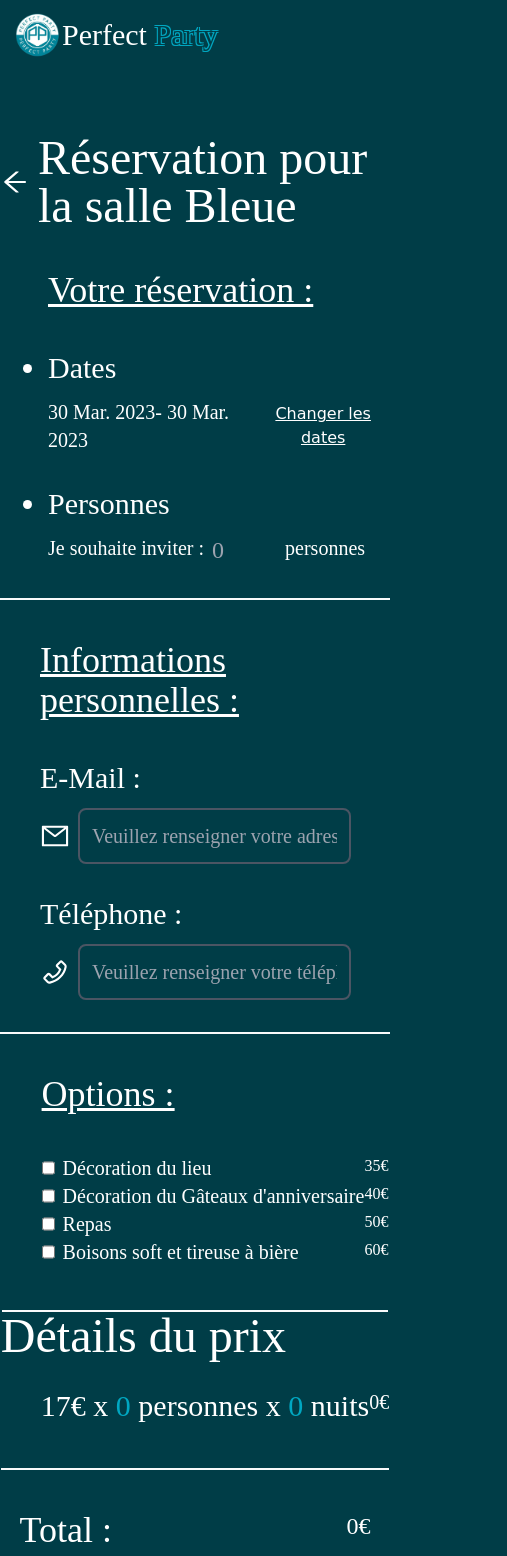
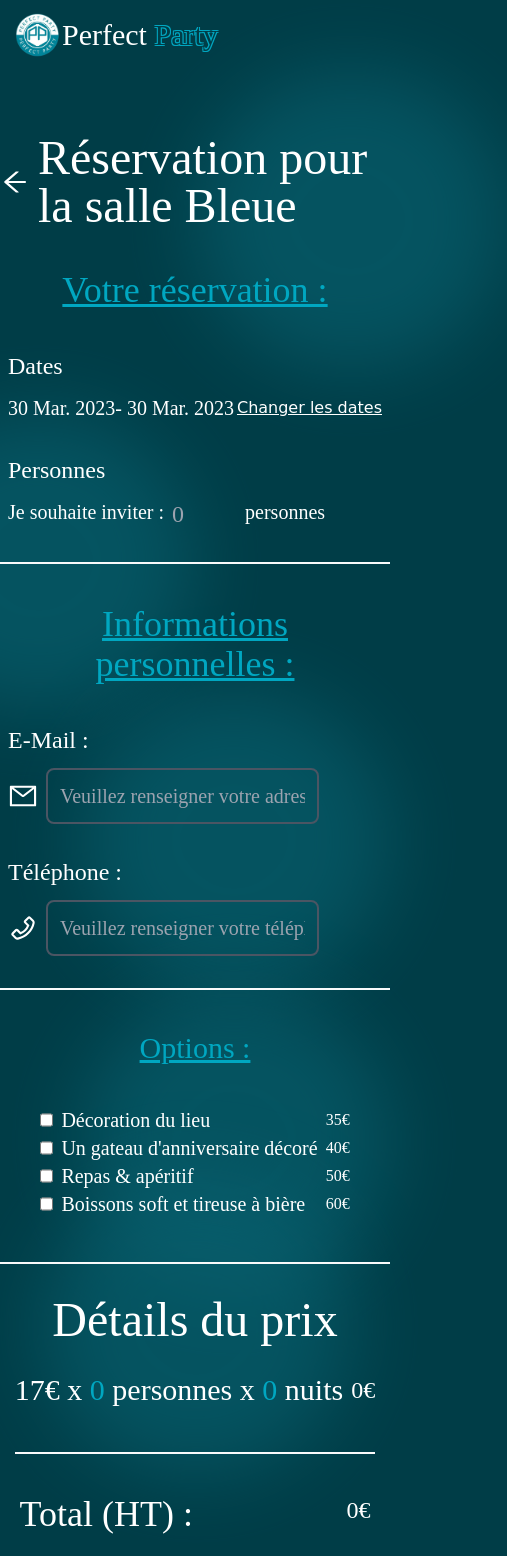
Before and after one commit to Moumouuu/perfect-party, a Next.js app: page /reservation/blue in a window 390 px wide. Shown: the top 1556 px of the page, 507 px wide, since content can reach past the window. Built offline with nearby package versions, Linux system fonts and the light colour scheme; a web font is replaced by a local one.

Commit message:
Fix: Mise à jour du responsive + correctif de certain détails

```diff
--- a/app/Components/layout/Header.js
+++ b/app/Components/layout/Header.js
@@ -1,12 +1,13 @@
 import React from 'react';
 import Image from "next/image";
+import Link from "next/link";
 
 const Header = () => {
     return (
-        <div className={"flex items-center p-3"}>
+        <Link href={"/"} className={"flex items-center p-3"}>
             <Image src="/assets/images/PerfectPartyLogo.png" alt="Logo of PerfectParty" width={50} height={50} />
             <h1 className={"text-3xl text-white"}>Perfect <span className={"outline pr-2 text-[#003D47]"}>Party</span></h1>
-        </div>
+        </Link>
     );
 };
 
--- a/app/Components/room/ButtonBuy.js
+++ b/app/Components/room/ButtonBuy.js
@@ -3,7 +3,7 @@ import React from 'react';
 const ButtonBuy = ({userInfos, optionsChooses, totalPrice}) => {
     console.log(userInfos, optionsChooses, totalPrice)
     return (
-        <button className={"cursor-pointer hover:bg-[#00A7C1] duration-300 ease bg-[#01859A] w-1/2 py-5 my-6 rounded-xl text-center"}>
+        <button className={"cursor-pointer hover:bg-[#00A7C1] duration-300 ease bg-[#01859A] w-full md:w-1/2 py-5 my-6 rounded-xl text-center"}>
             <span className={"text-2xl"}>Payer</span>
         </button>
     );
--- a/app/Components/room/Details.js
+++ b/app/Components/room/Details.js
@@ -4,6 +4,7 @@ import {AiOutlineArrowLeft} from "react-icons/all";
 import {DateRangePicker} from "react-date-range";
 import ButtonBuy from "@/app/Components/room/ButtonBuy";
 import Options from "@/app/Components/room/Options";
+import ShineEffect from "@/app/Components/utils/ShineEffect";
 
 const Details = ({
                      guests,
@@ -19,22 +20,30 @@ const Details = ({
     const pricePerPerson = 17;
 
     return (
-        <div className={"md:w-1/2 flex flex-col justify-center items-center pb-16"}>
+        <div className={"relative md:w-1/2 flex flex-col justify-center items-center pb-16"}>
+            {/*Shine effect*/}
+            <div className={"absolute top-0 right-0 -z-10"}>
+                <ShineEffect/>
+            </div>
+            <div className={"absolute bottom-1/3 left-10 -z-10"}>
+                <ShineEffect/>
+            </div>
+
             <Options setPriceOptions={setPriceOptions} setOptionsChooses={setOptionsChooses}/>
 
-            <div className={"border-b-2 md:mt-5 border-gray-50 pb-8 md:w-[90%]"}>
-                <div className={"flex items-center mb-7"}>
+            <div className={"border-b-2 md:mt-5 border-gray-50 py-8 md:w-[90%]"}>
+                <div className={"flex items-center mb-7 justify-center"}>
                     <h2 className={"text-5xl"}>Détails du prix</h2>
                 </div>
                 {/*Date + Personnes*/}
                 <div className={"flex flex-col "}>
-                    <div className={"flex flex-col ml-10"}>
-                        <ul className={" text-3xl mb-3"}>
-                            <div className={"flex w-full justify-between"}>
+                    <div className={"flex flex-col md:ml-10"}>
+                        <ul className={"text-3xl mb-3"}>
+                            <div className={"flex w-full justify-between items-center"}>
                                 <li>{pricePerPerson}€ x <span className={"text-[#00A7C1]"}>{guests}</span> personnes
                                     x <span className={"text-[#00A7C1]"}>{night}</span> nuits
                                 </li>
-                                <span className={"text-xl"}>{priceWithoutOptions}€</span>
+                                <span className={"text-2xl ml-2"}>{priceWithoutOptions}€</span>
                             </div>
                         </ul>
                         {optionsChooses?.length > 0 && (
@@ -59,7 +68,7 @@ const Details = ({
             {/*Total*/}
             <div className={"flex flex-col w-[90%] mt-10"}>
                 <div className={"flex w-full justify-between"}>
-                    <span className={"text-4xl"}>Total :</span>
+                    <span className={"text-4xl"}>Total (HT) :</span>
                     <span className={"text-2xl"}>{totalPrice}€</span>
                 </div>
             </div>
--- a/app/Components/room/Informations.js
+++ b/app/Components/room/Informations.js
@@ -2,7 +2,8 @@
 import React, {useState} from 'react';
 import {AiOutlineArrowLeft, AiOutlineMail, AiOutlinePhone} from "react-icons/ai";
 import Link from "next/link";
-import {DateRangePicker} from "react-date-range/";
+import {DateRange} from "react-date-range/";
+import ShineEffect from "@/app/Components/utils/ShineEffect";
 
 const Informations = ({room, startDate, endDate, setStartDate, setEndDate, setGuests, userInfos}) => {
     const [showCalendar, setShowCalendar] = useState(false);
@@ -23,7 +24,18 @@ const Informations = ({room, startDate, endDate, setStartDate, setEndDate, setGu
     }
 
     return (
-        <div className={"md:w-1/2 md:border-r border-gray-50 flex flex-col justify-center items-center pt-16"}>
+        <div className={"relative md:w-1/2 md:border-r border-gray-50 flex flex-col justify-center items-center pt-16"}>
+            {/*Shine effect*/}
+            <div className={"absolute right-1/2 -z-10"}>
+                <ShineEffect/>
+            </div>
+            <div className={"absolute left-1/2 top-0 -z-10"}>
+                <ShineEffect/>
+            </div>
+            <div className={"absolute bottom-0 right-0 -z-10"}>
+                <ShineEffect/>
+            </div>
+
             {/*About reservation*/}
             <div className={"border-b-2 border-gray-50 pb-8 md:w-[90%]"}>
                 <div className={"flex items-center"}>
@@ -33,10 +45,10 @@ const Informations = ({room, startDate, endDate, setStartDate, setEndDate, setGu
                     <h2 className={"text-5xl"}>Réservation pour la salle {room}</h2>
                 </div>
                 {/*Date + Personnes*/}
-                <div className={"flex flex-col ml-12 "}>
-                    <h3 className={"text-4xl my-10 underline"}>Votre réservation :</h3>
-                    <div className={"flex flex-col mb-8 md:mb-[80px]"}>
-                        <ul className={"list-disc text-3xl mb-3"}>
+                <div className={"flex flex-col mx-2 md:ml-12"}>
+                    <h3 className={"text-4xl text-[#00A7C1] my-10 underline text-center md:text-left"}>Votre réservation :</h3>
+                    <div className={"flex flex-col mb-8  md:mb-[80px]"}>
+                        <ul className={"list-disc text-2xl mb-3"}>
                             <li>Dates</li>
                         </ul>
                         <div className={"flex w-full justify-between"}>
@@ -52,17 +64,19 @@ const Informations = ({room, startDate, endDate, setStartDate, setEndDate, setGu
                         </div>
                         {/*Calendar*/}
                         {showCalendar && (
-                            <DateRangePicker
+                            <div>
+                                <DateRange
                                     className={"text-black my-4"}
                                     ranges={[selectionRange]}
                                     onChange={handleSelect}
                                     rangeColors={["#003C74"]}
                                     minDate={new Date()}
                                 />
+                            </div>
                         )}
                     </div>
                     <div>
-                        <ul className={"list-disc text-3xl mb-3"}>
+                        <ul className={"list-disc text-2xl mb-3"}>
                             <li>Personnes</li>
                         </ul>
                         <div className={"flex w-full justify-between"}>
@@ -80,25 +94,27 @@ const Informations = ({room, startDate, endDate, setStartDate, setEndDate, setGu
 
             {/*Informations*/}
             <div className={"flex flex-col w-full items-center"}>
-                <div className={"md:w-[90%] border-b-2 border-gray-50 pl-10 pb-8"}>
-                    <h3 className={"text-4xl my-10 underline"}>Informations personnelles :</h3>
+                <div className={"md:w-[90%] border-b-2 px-2 md:border-none border-gray-50 md:pl-10 pb-8"}>
+                    <h3 className={"text-4xl text-[#00A7C1] my-10 underline text-center md:text-left"}>Informations personnelles :</h3>
                     <div className={"flex flex-col mb-8"}>
-                        <span className={"text-3xl mb-3"}>E-Mail :</span>
+                        <span className={"text-2xl mb-3"}>E-Mail :</span>
                         <div className={"flex items-center"}>
                             <AiOutlineMail className={"text-3xl mr-2"}/>
                             <input type="email"
                                    className={"md:w-1/2 text-xl outline-none bg-transparent border-2 border-gray-600 p-3 rounded-lg"}
-                                   onChange={(e)=>userInfos[0].email = e.target.value } placeholder={"Veuillez renseigner votre adresse mail..."}/>
+                                   onChange={(e) => userInfos[0].email = e.target.value}
+                                   placeholder={"Veuillez renseigner votre adresse mail..."}/>
                         </div>
                     </div>
                     <div className={"flex flex-col"}>
-                        <span className={"text-3xl mb-3"}>Téléphone :</span>
+                        <span className={"text-2xl mb-3"}>Téléphone :</span>
                         <div className={"flex items-center"}>
                             <AiOutlinePhone className={"text-3xl mr-2"}/>
                             <input type="tel" pattern="[0-9]{2}-[0-9]{2}-[0-9]{2}-[0-9]{2}-[0-9]{2}" maxLength={10}
                                    minLength={10}
                                    className={"md:w-1/2 text-xl outline-none bg-transparent border-2 border-gray-600 p-3 rounded-lg"}
-                                   onChange={(e) => userInfos[0].phone = e.target.value} placeholder={"Veuillez renseigner votre téléphone..."}/>
+                                   onChange={(e) => userInfos[0].phone = e.target.value}
+                                   placeholder={"Veuillez renseigner votre téléphone..."}/>
                         </div>
                     </div>
                 </div>
--- a/app/Components/room/Options.js
+++ b/app/Components/room/Options.js
@@ -8,15 +8,15 @@ const Options = ({setPriceOptions, setOptionsChooses}) => {
             price: 35,
         },
         {
-            name: "Décoration du Gâteaux d'anniversaire",
+            name: "Un gateau d'anniversaire décoré",
             price: 40,
         },
         {
-            name: "Repas",
+            name: "Repas & apéritif",
             price: 50,
         },
         {
-            name: "Boisons soft et tireuse à bière",
+            name: "Boissons soft et tireuse à bière",
             price: 60,
         }
     ]
@@ -49,20 +49,20 @@ const Options = ({setPriceOptions, setOptionsChooses}) => {
 
 
     return (
-        <div className={"flex flex-col w-full items-center"}>
-            <div className={"md:w-[90%] border-b-2 border-gray-50 pl-10 pb-3"}>
-                <h3 className={"text-4xl my-10 underline"}>Options :</h3>
+        <div className={"flex flex-col w-full items-center px-2 border-b-2 border-gray-50"}>
+            <div className={"md:w-[90%] md:pl-10 pb-3"}>
+                <h3 className={"text-3xl text-[#00A7C1] my-10 underline text-center md:text-left"}>Options :</h3>
                 <div className={"flex flex-col mb-8"}>
 
                     {options.map((option, index) => (
-                        <div key={index} className={"flex justify-between"}>
+                        <div key={index} className={"flex justify-between items-center"}>
                             <div className={"flex"}>
                                 <input type="checkbox"
                                        onChange={() => handleOption(option)}
                                        placeholder={"Veuillez renseigner votre adresse mail..."}
                                        className={"option"}
                                 />
-                                <span className={"text-xl ml-2"}>{option.name}</span>
+                                <span className={"text-xl mx-2"}>{option.name}</span>
                             </div>
                             <span>{option.price}€</span>
                         </div>
```
Lines whose indentation alone changed are shown as unchanged.
